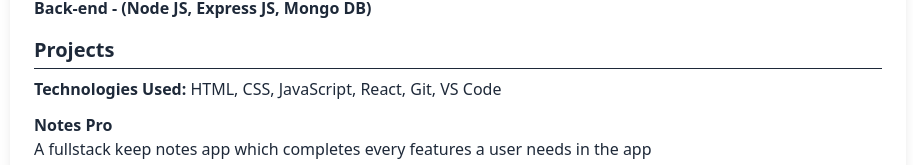
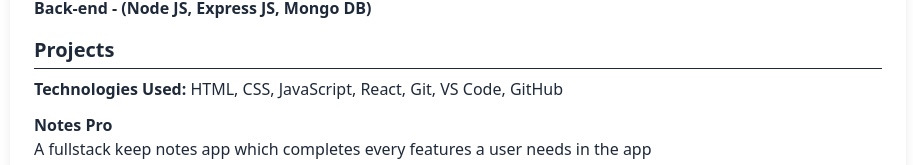
Before and after one commit to Ruthrakumar77/My-Resume, a React (Vite) app: page / in a window 1280 px wide. Shown: the part 467-632 px from the top of the page, without its empty margins (182-1095 px from the left). Built offline with nearby package versions, Linux system fonts and the light colour scheme.

Commit message:
Project added

```diff
--- a/src/NewResume.jsx
+++ b/src/NewResume.jsx
@@ -49,7 +49,7 @@ function NewResume() {
 
                 <section className="mt-4">
                     <h2 className="text-xl font-semibold border-b pb-1 mb-2">Projects</h2>
-                    <p className="mb-3"><strong>Technologies Used:</strong> HTML, CSS, JavaScript, React, Git, VS Code</p>
+                    <p className="mb-3"><strong>Technologies Used:</strong> HTML, CSS, JavaScript, React, Git, VS Code, GitHub</p>
 
                     <div className="mb-2">
                         <h2><strong>Notes Pro</strong></h2>
```
